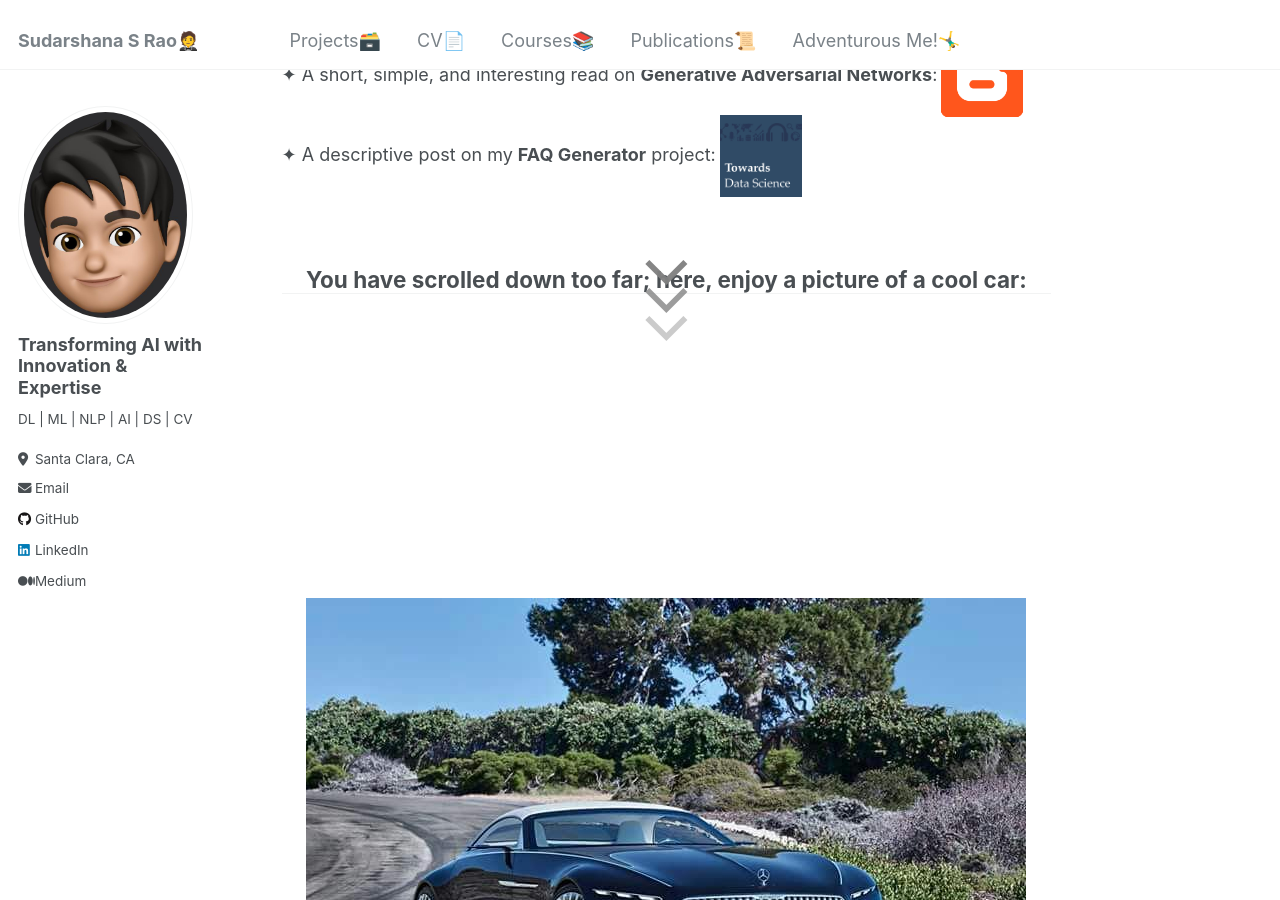
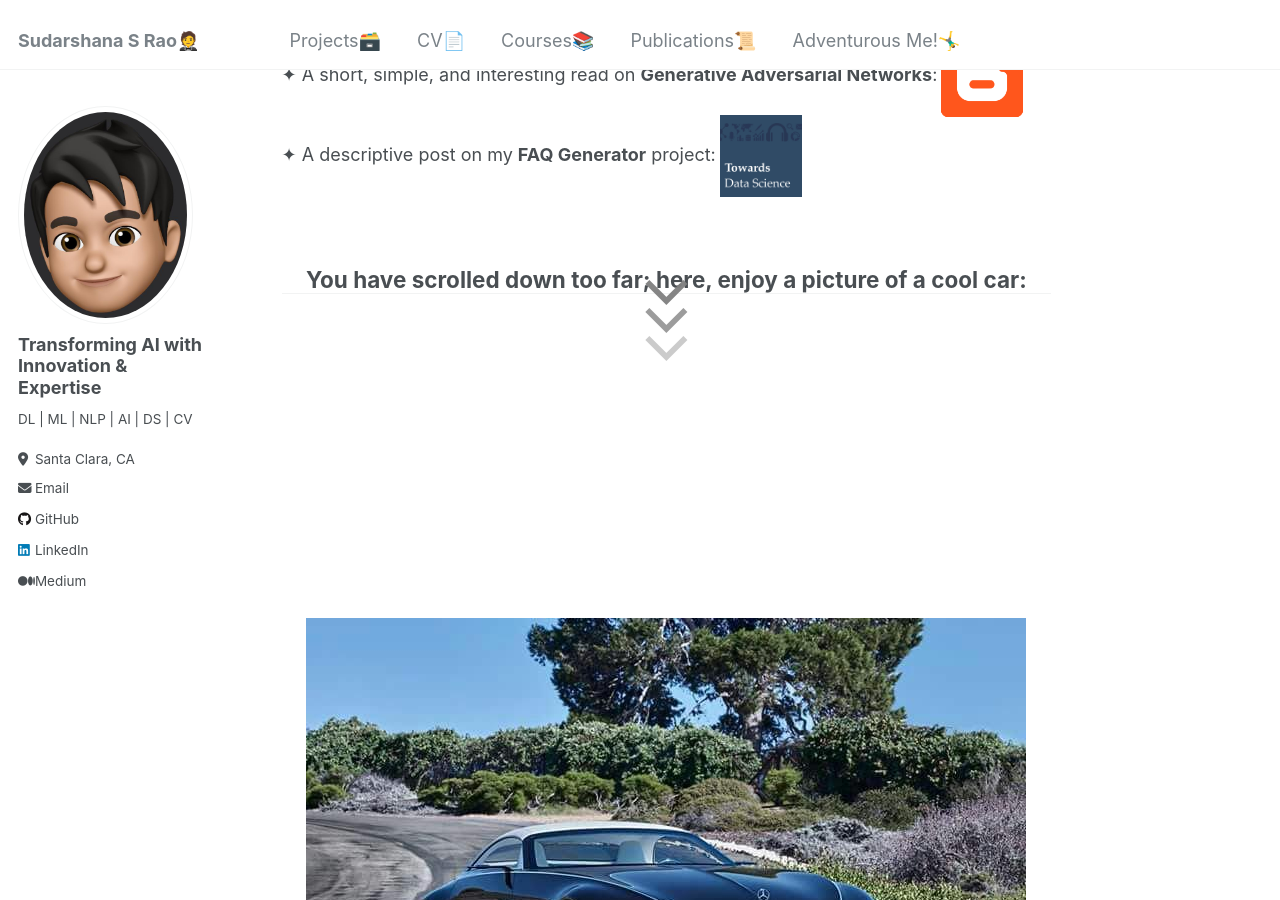
Before and after one commit to SudarshanaSRao/SudarshanaSRao.github.io, a Jekyll site: the page built from _pages/about.md, in a window 1280 px wide and 900 px high, scrolled down 880 px. Built offline with Jekyll 4.4.1, drawn with Linux system fonts in a browser that asks for light colours.

Commit message:
Update about.md

```diff
--- a/_pages/about.md
+++ b/_pages/about.md
@@ -184,7 +184,7 @@ I am seeking full-time roles and craving challenging opportunities to contribute
 
 <div style="margin-top: 70px; text-align:center;">
     <h2 style="margin-bottom: 0; padding-bottom: 0;">You have scrolled down too far; here, enjoy a picture of a cool car:</h2>
-    <div class="arrow-container" style="margin-top: -50px;">
+    <div class="arrow-container" style="margin-top: -30px;">
         <a href="#car-image" class="arrow" style="font-size: 4em; text-decoration: none;">&#8964;</a>
         <a href="#car-image" class="arrow" style="font-size: 4em; text-decoration: none;">&#8964;</a>
         <a href="#car-image" class="arrow" style="font-size: 4em; text-decoration: none;">&#8964;</a>
```
